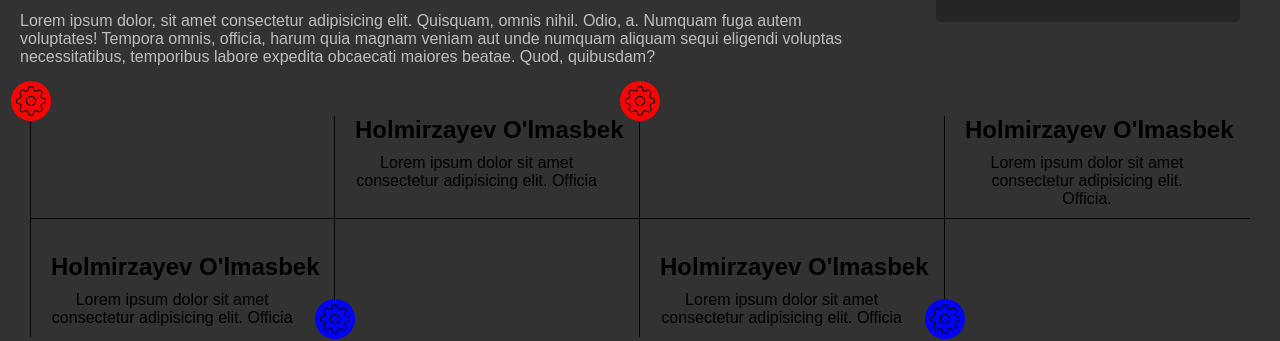
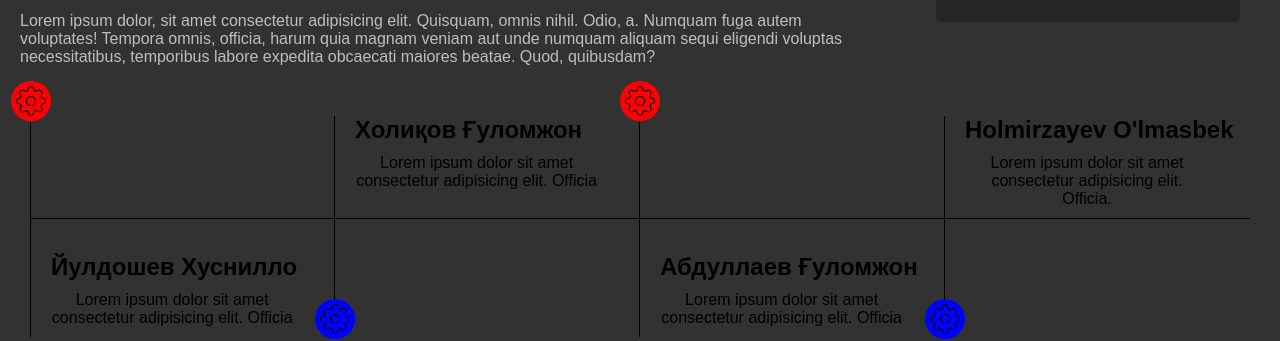
Before and after one commit to nozimjon1019/Kollej, a plain HTML site: page index.html in a window 1280 px wide. Shown: the part 2104-2445 px from the top of the page. Drawn offline with Linux system fonts and the light colour scheme; files whose address does not match are found by name.

Commit message:
rasimni ozgartirish

```diff
--- a/index.html
+++ b/index.html
@@ -194,7 +194,7 @@
         <div class="s4-second-div">
             <div class="s4-s-div1"><img src="./img/settings.svg" alt=""></div>
             <div class="s4-s-div2">
-                <h1 class="s-h1">Holmirzayev O'lmasbek</h1>
+                <h1 class="s-h1">Холиқов Ғуломжон</h1>
                 <p class="s-p1">Lorem ipsum dolor sit amet consectetur adipisicing elit. Officia</p>
             </div>
             <div class="s4-s-div3"><img src="./img/settings.svg" alt=""></div>
@@ -203,12 +203,12 @@
                 <p class="s-p1">Lorem ipsum dolor sit amet consectetur adipisicing elit. Officia.</p>
             </div>
             <div class="s4-s-div5"><img src="./img/settings.svg" alt="">
-                <h1 class="s-h1">Holmirzayev O'lmasbek</h1>
+                <h1 class="s-h1">Йулдошев   Хуснилло  </h1>
                 <p class="s-p1">Lorem ipsum dolor sit amet consectetur adipisicing elit. Officia</p>
             </div>
             <div class="s4-s-div6"><img src="./img/settings.svg" alt=""></div>
             <div class="s4-s-div7"><img src="./img/settings.svg" alt="">
-                <h1 class="s-h1">Holmirzayev O'lmasbek</h1>
+                <h1 class="s-h1">Абдуллаев Ғуломжон </h1>
                 <p class="s-p1">Lorem ipsum dolor sit amet consectetur adipisicing elit. Officia</p>
             </div>
             <div class="s4-s-div8"><img src="./img/settings.svg" alt=""></div>
```
Also changed, not shown: icon/derektor.jpg (added).
